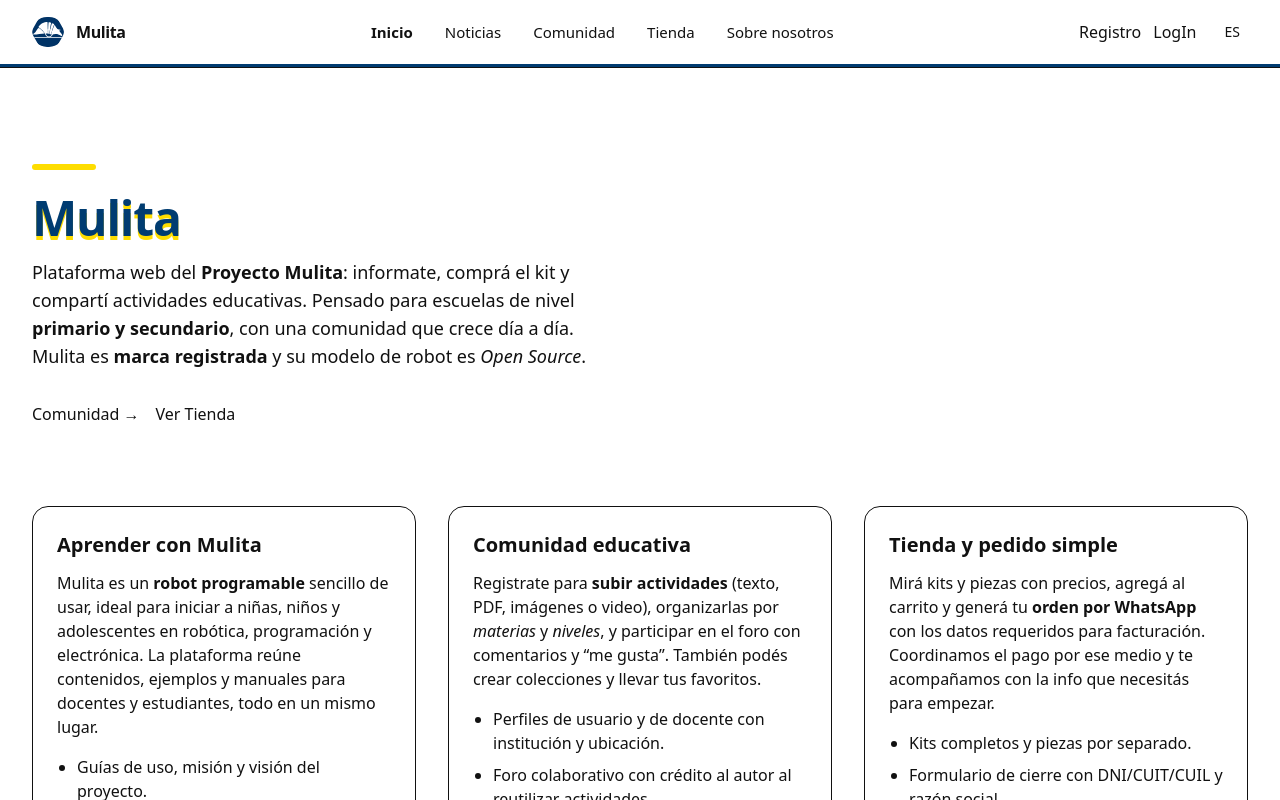
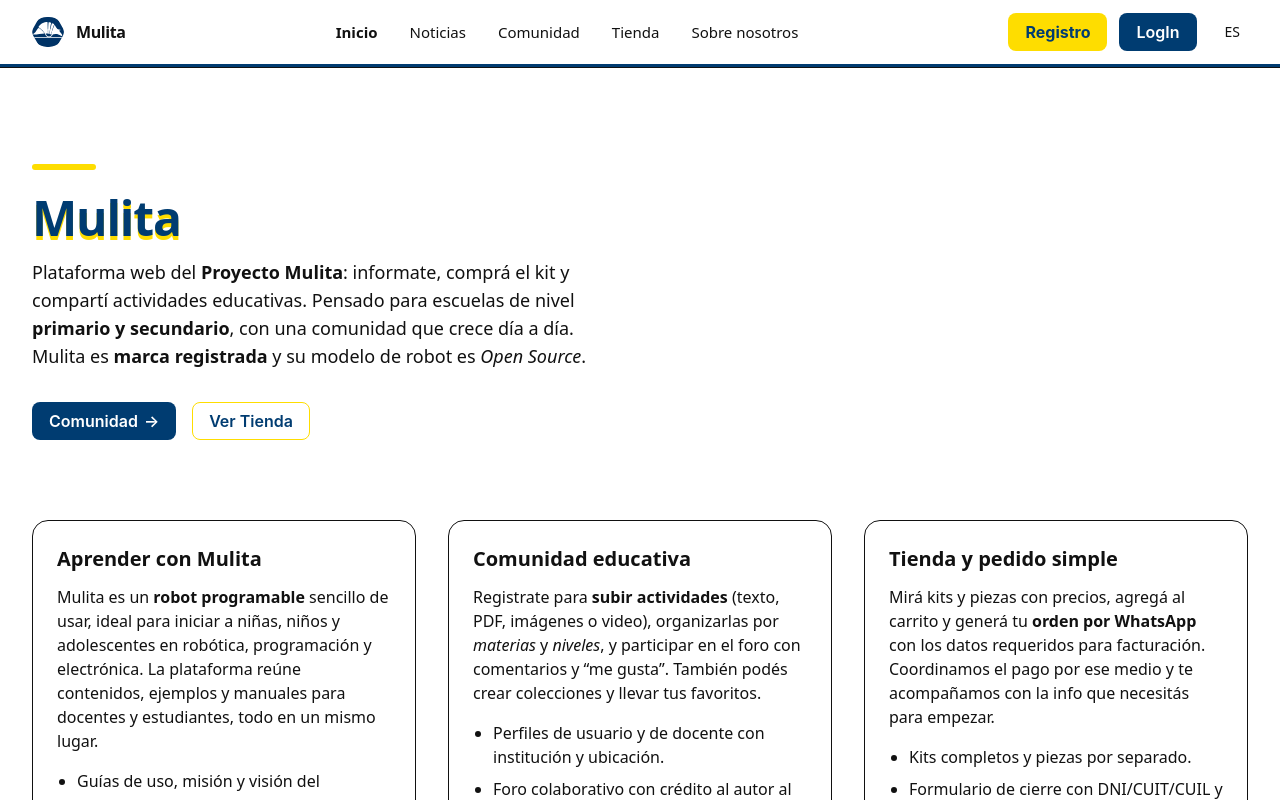
Before and after one commit to nuria8824/mulita-web, a Next.js app: page / in a window 1280 px wide. Shown: the top 800 px of the page. Built offline with nearby package versions, Linux system fonts and the light colour scheme; a web font is replaced by a local one.

Commit message:
global para botones

```diff
--- a/src/app/globals.css
+++ b/src/app/globals.css
@@ -1,5 +1,6 @@
 @import "tailwindcss";
 
+/* === Theme tokens === */
 @theme inline {
   --color-background: var(--background);
   --color-foreground: var(--foreground);
@@ -14,6 +15,7 @@
   --secondary: #FEDD00; /* Amarillo UAP */
 }
 
+/* Base */
 @layer base {
   body { @apply bg-background text-foreground; }
 }
@@ -26,14 +28,18 @@
   font-display: swap;
   src: local('Inter'), url('https://fonts.gstatic.com/s/inter/v13/UcCO3FwrK3iLTeHuS_s.woff2') format('woff2');
 }
-.font-inter { font-family: Inter, ui-sans-serif, system-ui, -apple-system, Segoe UI, Roboto, "Helvetica Neue", Arial, "Noto Sans", "Apple Color Emoji", "Segoe UI Emoji", "Segoe UI Symbol"; }
+.font-inter {
+  font-family: Inter, ui-sans-serif, system-ui, -apple-system, Segoe UI, Roboto,
+    "Helvetica Neue", Arial, "Noto Sans", "Apple Color Emoji", "Segoe UI Emoji",
+    "Segoe UI Symbol";
+}
 
-/* === Paleta UAP + colores que usa tu componente === */
-:root{
-  --uap-blue:   #003C71; /* darkslateblue-200 en tu markup */
-  --uap-blue-100:#1b4f86; /* tono más claro para -100 */
-  --uap-yellow: #FEDD00; /* gold */
-  --uap-gray:   #706F6F; /* slategray aproximado UAP */
+/* === Paleta UAP === */
+:root {
+  --uap-blue:   #003C71; /* Azul institucional */
+  --uap-blue-100:#1b4f86;
+  --uap-yellow: #FEDD00;
+  --uap-gray:   #706F6F;
   --ghostwhite: #F8F8FF;
   --whitesmoke: #F5F5F5;
   --gainsboro:  #DCDCDC;
@@ -64,7 +70,7 @@
 .border-slategray  { border-color: var(--slategray); }
 .border-darkslateblue-200 { border-color: var(--uap-blue); }
 
-/* === Utilidades mínimas que usa el componente === */
+/* === Utilidades mínimas === */
 .leading-9  { line-height: 2.25rem; }
 .leading-10 { line-height: 2.5rem; }
 .text-5xl   { font-size: 3rem; line-height: 1; }
@@ -79,14 +85,12 @@
 .font-medium    { font-weight: 500; }
 .font-inter     { font-family: Inter, system-ui, -apple-system, Segoe UI, Roboto, Arial, sans-serif; }
 
-/* Sombra amarilla del título (equivalente a [text-shadow:0px_4px_4px_#fedd00]) */
+/* === Efectos === */
 .drop-shadow-uap { text-shadow: 0 4px 4px var(--uap-yellow); }
-
-/* Strokes de texto usados en botones (sustituyen a los bracket utilities) */
 .textstroke-primary { -webkit-text-stroke: 0.5px var(--uap-blue); paint-order: stroke fill; }
 .textstroke-white   { -webkit-text-stroke: 0.5px #fff; paint-order: stroke fill; }
 
-/* Resets suaves para que se parezca a Tailwind preflight */
+/* === Reset suave === */
 *,
 *::before,
 *::after { box-sizing: border-box; }
@@ -94,3 +98,66 @@ body { margin: 0; color: #111; }
 img { display:block; max-width:100%; height:auto; }
 a { color: inherit; text-decoration: none; }
 button { font: inherit; cursor: pointer; }
+
+/* ===========================================================
+   BOTONES UAP
+   =========================================================== */
+.btn {
+  display: inline-flex;
+  align-items: center;
+  justify-content: center;
+  gap: .375rem;
+  padding: .5rem 1rem;       /* py-2 px-4 */
+  border-radius: .5rem;      /* rounded-md */
+  font-weight: 600;          /* font-semibold */
+  font-family: Inter, ui-sans-serif, system-ui, -apple-system, Segoe UI, Roboto, Arial, sans-serif;
+  line-height: 1.25rem;
+  transition: background-color .15s ease, color .15s ease,
+              box-shadow .15s ease, border-color .15s ease;
+  border: 1px solid transparent;
+}
+
+/* Azul sólido */
+.btn--blue {
+  background: var(--uap-blue);
+  color: #fff;
+}
+.btn--blue:hover   { background: #053261; }
+.btn--blue:active  { background: #062748; }
+.btn--blue:focus-visible {
+  outline: 2px solid #fff;
+  outline-offset: 2px;
+  box-shadow: 0 0 0 3px rgba(0,60,113,.35);
+}
+
+/* Amarillo sólido */
+.btn--yellow {
+  background: var(--uap-yellow);
+  color: var(--uap-blue);
+  font-weight: 700;
+}
+.btn--yellow:hover  { background: #ffe533; }
+.btn--yellow:active { background: #f2cd00; }
+.btn--yellow:focus-visible {
+  outline: 2px solid var(--uap-blue);
+  outline-offset: 2px;
+  box-shadow: 0 0 0 3px rgba(254,221,0,.45);
+}
+
+/* Blanco con borde amarillo */
+.btn--outline {
+  background: #fff;
+  color: var(--uap-blue);
+  border-color: var(--uap-yellow);
+}
+.btn--outline:hover  { background: #fffbea; }
+.btn--outline:active { background: #fff3c4; }
+.btn--outline:focus-visible {
+  outline: 2px solid var(--uap-yellow);
+  outline-offset: 2px;
+  box-shadow: 0 0 0 3px rgba(254,221,0,.35);
+}
+
+/* Tamaños */
+.btn-sm { padding: .375rem .75rem; font-size: .875rem; }
+.btn-lg { padding: .625rem 1.25rem; font-size: 1rem; }
```
